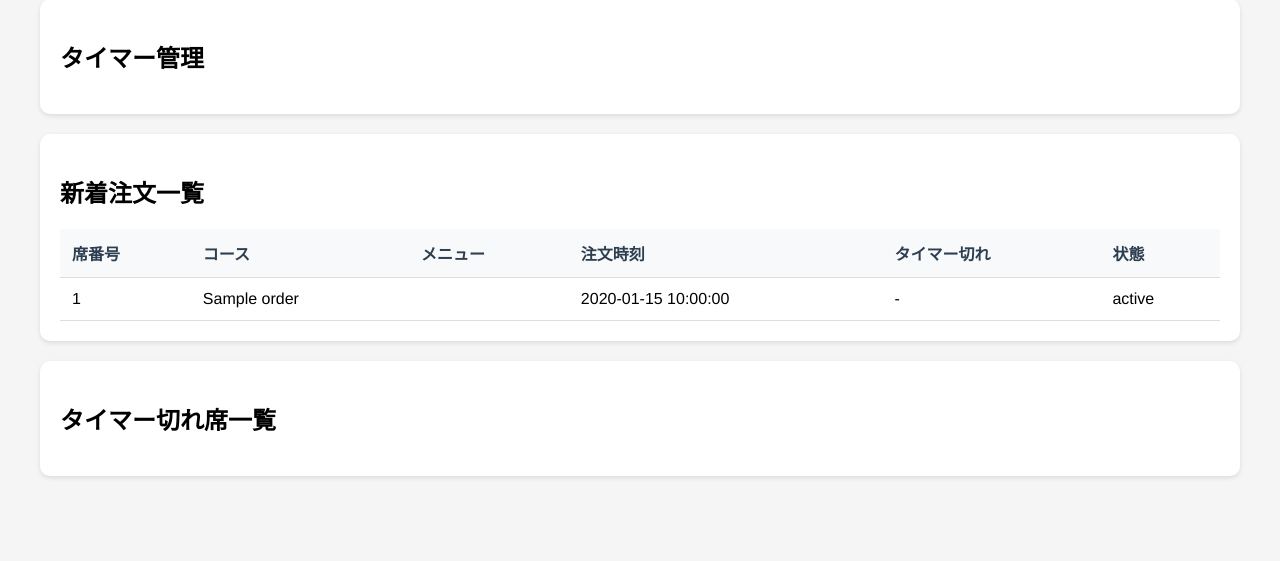
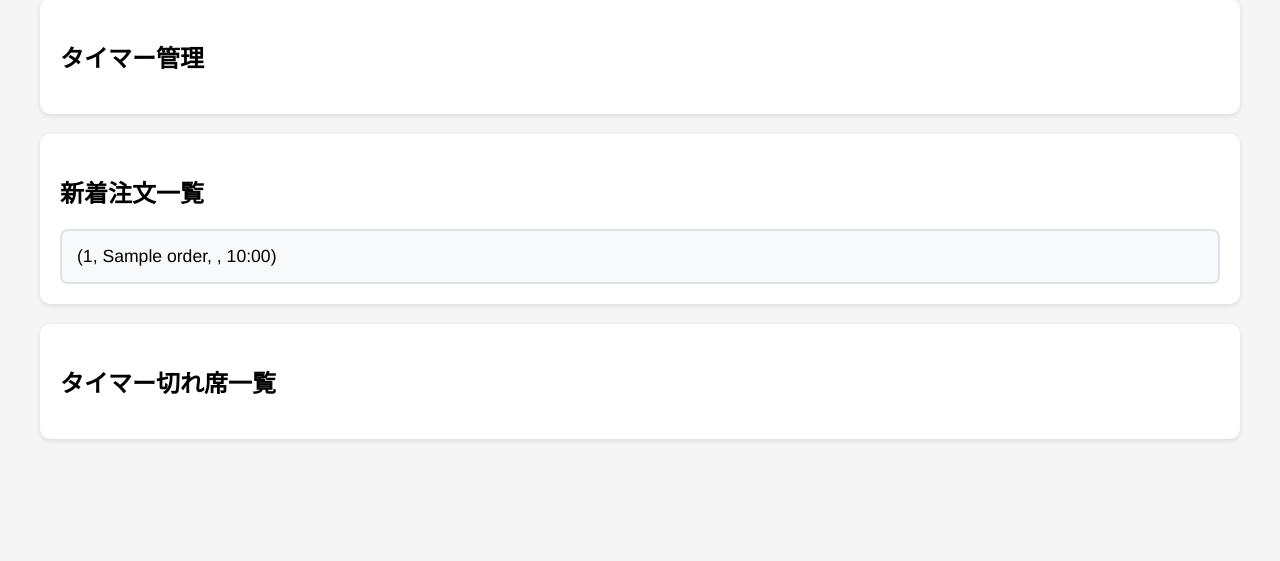
Before and after one commit to Hapiemon/Order_in_emergency, a Flask app: page /staff in a window 1280 px wide. Shown: the part 138-699 px from the top of the page. After the commit the page ends 579 px from the top, so only its background shows below. Run offline with Flask 3, Linux system fonts and the light colour scheme; tables that the repository leaves empty hold one stand-in row (values such as "Sample post").

Commit message:
注文リストのスタイルを追加し、注文アイテムのトグル機能を実装。スタッフページでの注文表示を改善。

```diff
--- a/home/nikuya/mysite/app.py
+++ b/home/nikuya/mysite/app.py
@@ -121,17 +121,32 @@
     コース名とメニューIDからメニュー名を取得
     """
     try:
-        if course_name not in COURSE_MENUS:
+        print(f"Looking for menu: course_name='{course_name}', menu_id='{menu_id}'")
+
+        # コース名からコースIDを探す
+        course_id = None
+        for c_id, c_data in COURSE_MENUS.items():
+            if c_data.get('course_name') == course_name:
+                course_id = c_id
+                break
+
+        if not course_id:
+            print(f"Course not found: {course_name}")
             return f"不明なメニュー ({menu_id})"
 
-        course_data = COURSE_MENUS[course_name]
+        print(f"Found course_id: {course_id}")
+        course_data = COURSE_MENUS[course_id]
+
         if 'dishes_' in course_data:
             # カテゴリー内のアイテムを検索
             for category, items in course_data['dishes_'].items():
                 for item in items:
                     if item.get('id') == menu_id:
-                        return item.get('name', f"不明なメニュー ({menu_id})")
+                        menu_name = item.get('name', f"不明なメニュー ({menu_id})")
+                        print(f"Found menu: {menu_name}")
+                        return menu_name
 
+        print(f"Menu not found in dishes: {menu_id}")
         return f"不明なメニュー ({menu_id})"
     except Exception as e:
         print(f"Error getting menu name: {e}")
@@ -265,6 +280,25 @@
         return jsonify({'success': True})
 
     return jsonify({'success': False, 'error': '無効なインデックスです'})
+
+@app.route('/toggle_order_status', methods=['POST'])
+def toggle_order_status():
+    try:
+        data = request.get_json()
+        order_id = data.get('order_id')
+        completed = data.get('completed', False)
+
+        # データベースの注文状態を更新
+        order = Order.query.get(order_id)
+        if order:
+            order.status = 'ok' if completed else 'cooking'
+            db.session.commit()
+            return jsonify({'success': True})
+        else:
+            return jsonify({'success': False, 'error': '注文が見つかりません'})
+    except Exception as e:
+        print(f"Error updating order status: {e}")
+        return jsonify({'success': False, 'error': str(e)})
 
 @app.route('/reset_timer/<int:seat>', methods=['POST'])
 def reset_timer(seat):
--- a/home/nikuya/mysite/static/style.css
+++ b/home/nikuya/mysite/static/style.css
@@ -401,6 +401,45 @@
     padding: 20px;
     margin-bottom: 20px;
     box-shadow: 0 2px 5px rgba(0,0,0,0.1);
+}
+
+/* 注文リストのスタイル */
+.orders-list {
+    display: flex;
+    flex-direction: column;
+    gap: 10px;
+    margin-top: 15px;
+}
+
+.order-item {
+    background-color: #f8f9fa;
+    border: 2px solid #dee2e6;
+    border-radius: 8px;
+    padding: 15px;
+    cursor: pointer;
+    transition: all 0.3s ease;
+    user-select: none;
+}
+
+.order-item:hover {
+    background-color: #e9ecef;
+    transform: translateY(-2px);
+    box-shadow: 0 4px 8px rgba(0,0,0,0.1);
+}
+
+.order-item.order-completed {
+    background-color: #d4edda;
+    border-color: #28a745;
+    color: #155724;
+}
+
+.order-content {
+    font-size: 1.1em;
+    font-weight: 500;
+}
+
+.order-info {
+    display: block;
 }
 
 .orders-table {
--- a/home/nikuya/mysite/templates/staff.html
+++ b/home/nikuya/mysite/templates/staff.html
@@ -19,34 +19,21 @@
 
         <div class="orders-section">
             <h2>新着注文一覧</h2>
-            <table class="orders-table" id="orders-table">
-                <thead>
-                    <tr>
-                        <th>席番号</th>
-                        <th>コース</th>
-                        <th>メニュー</th>
-                        <th>注文時刻</th>
-                        <th>タイマー切れ</th>
-                        <th>状態</th>
-                    </tr>
-                </thead>
-                <tbody>
-                    {% for order in orders %}
-                    <tr>
-                        <td>{{ order.seat_number }}</td>
-                        <td>{{ order.course_name }}</td>
-                        <td>
+            <div class="orders-list" id="orders-list">
+                {% for order in orders %}
+                <div class="order-item" data-order-id="{{ order.id }}" onclick="toggleOrderStatus(this)">
+                    <div class="order-content">
+                        <span class="order-info">
+                            ({{ order.seat_number }}, {{ order.course_name }},
                             {% for item in order.menu_items | fromjson %}
-                                {{ item.id | get_menu_name(order.course_name) }}: {{ item.quantity }}個<br>
-                            {% endfor %}
-                        </td>
-                        <td>{{ order.order_time.strftime('%Y-%m-%d %H:%M:%S') }}</td>
-                        <td>-</td>
-                        <td>{{ order.status }}</td>
-                    </tr>
-                    {% endfor %}
-                </tbody>
-            </table>
+                                {{ item.id | get_menu_name(order.course_name) }}×{{ item.quantity }}{% if not loop.last %}, {% endif %}
+                            {% endfor %},
+                            {{ order.order_time.strftime('%H:%M') }})
+                        </span>
+                    </div>
+                </div>
+                {% endfor %}
+            </div>
         </div>
 
         <div class="expired-section">
@@ -68,6 +55,33 @@
         // タイマー切れ時のサウンド再生
         function playTimerSound() {
             document.getElementById('timer-sound').play();
+        }
+
+        // 注文アイテムのトグル機能
+        function toggleOrderStatus(element) {
+            const orderId = element.getAttribute('data-order-id');
+
+            // 背景色をトグル
+            if (element.classList.contains('order-completed')) {
+                element.classList.remove('order-completed');
+            } else {
+                element.classList.add('order-completed');
+            }
+
+            // サーバーに状態を送信（必要に応じて）
+            const isCompleted = element.classList.contains('order-completed');
+            fetch('/toggle_order_status', {
+                method: 'POST',
+                headers: {
+                    'Content-Type': 'application/json',
+                },
+                body: JSON.stringify({
+                    order_id: orderId,
+                    completed: isCompleted
+                })
+            }).catch(error => {
+                console.error('Error updating order status:', error);
+            });
         }
 
         // ステータストグルボタンのクリックイベント
```
